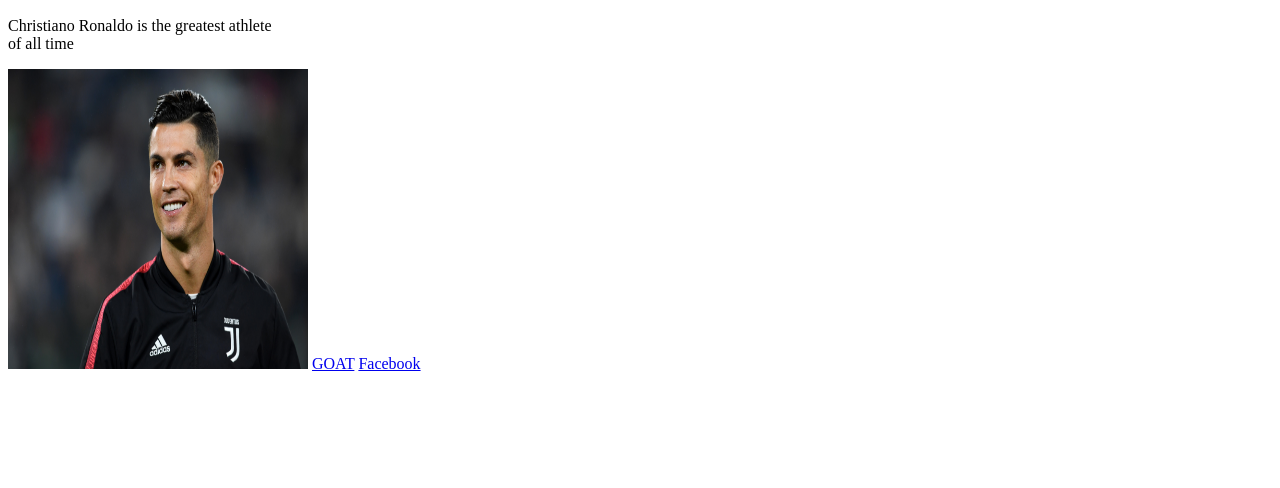
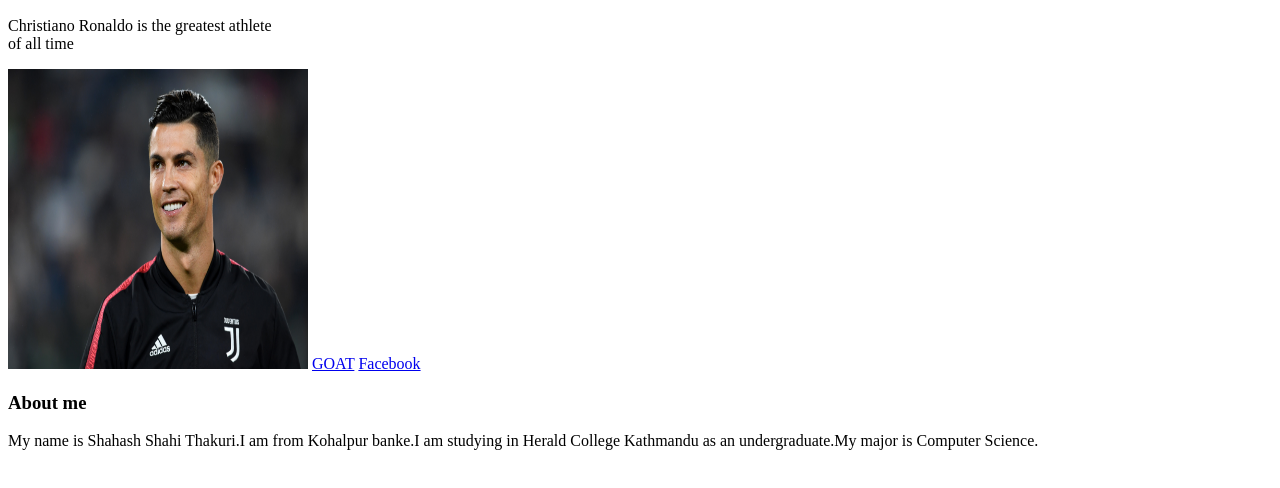
Before and after one commit to ShahiShahash/WebTechnology, a plain HTML site: page index.html in a window 1280 px wide. Shown: the part 110-598 px from the top of the page. Drawn offline with Linux system fonts and the light colour scheme.

Commit message:
I added something about myself

```diff
--- a/index.html
+++ b/index.html
@@ -7,18 +7,15 @@
     <title>HTML Basic</title>
 <h1> Shahash Raj Shahi Thakuri </h1>
 <h2> 9866200051 </h2>
-
-
-
-
-
-
 </head>
 <body>
 <p> Christiano Ronaldo is the greatest athlete <br>of all time </p>
 <img src="Cristiano Ronaldo.jpg" width="300px" height="300px" alt="Cristiano Ronaldo.jpg">
 <a href="Goat of sports">GOAT</a>
 <a href="https://www.facebook.com/shahash.shahi.7">Facebook</a>
+<h3>About me</h3>
+<p>My name is Shahash Shahi Thakuri.I am from Kohalpur banke.I am studying in Herald College Kathmandu as an undergraduate.My major is Computer Science.</p>
+
 
 
 
```
